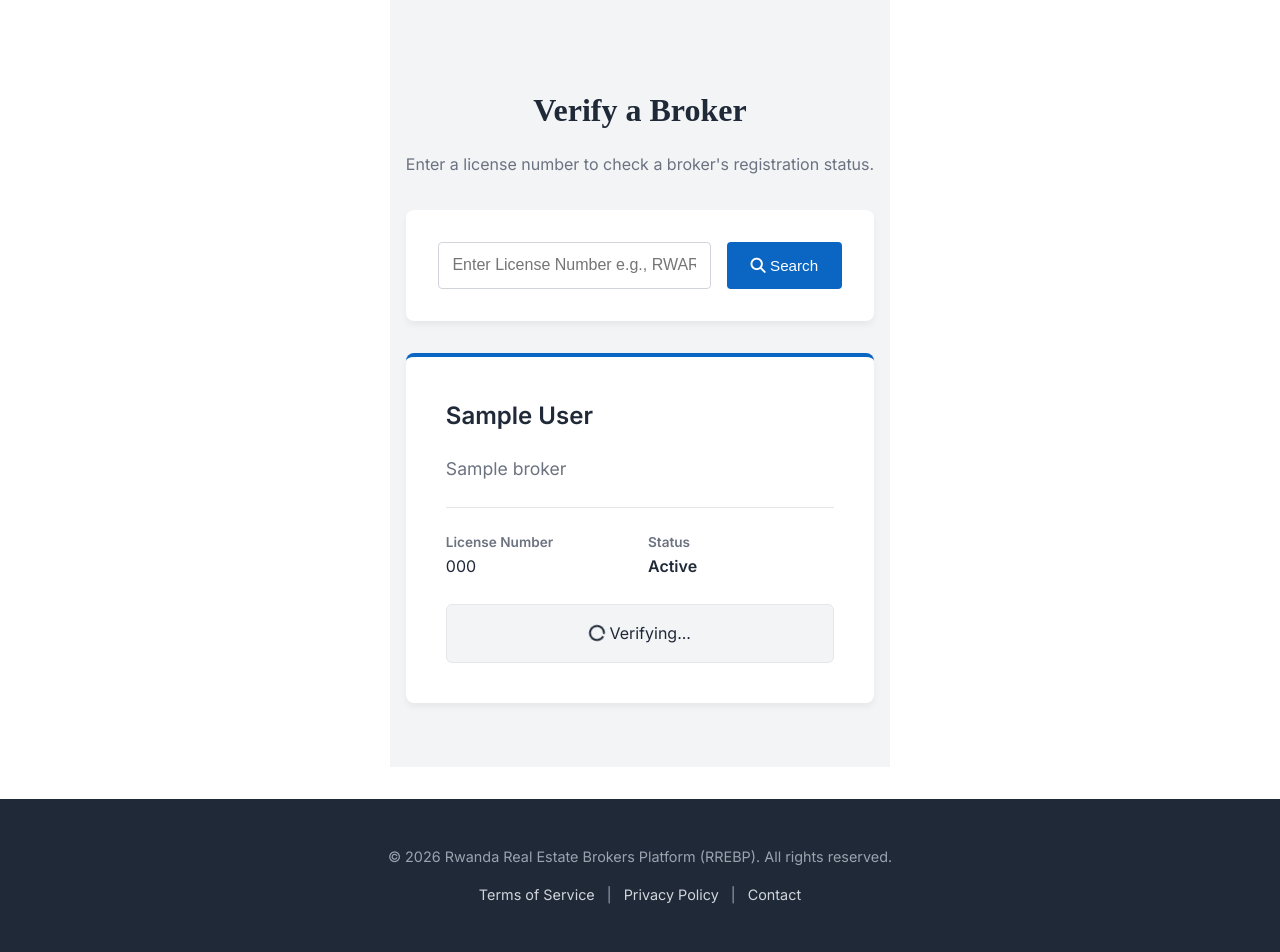
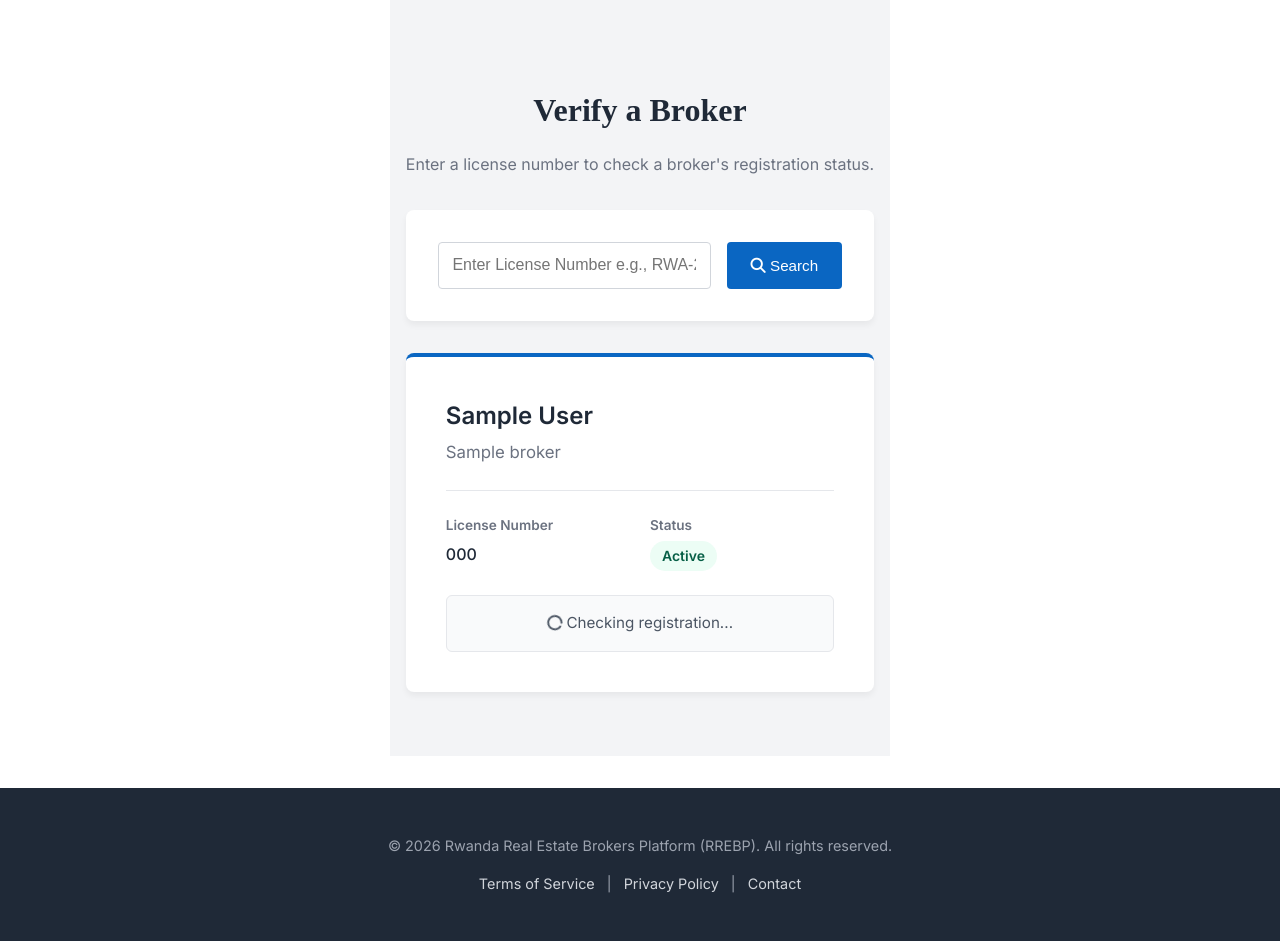
Before and after one commit to desparvis/rrebp, a Flask app: template templates/verify.html in a window 1280 px wide. Shown: the part 106-1058 px from the top of the page. Run offline with Flask 3, Linux system fonts and the light colour scheme; the template is opened without the code that fills it: values that come from a table or form of the project are taken from there, others are empty; tables that the repository leaves empty hold one stand-in row (values such as "Sample post"); some libraries are stand-ins or nearby versions; some web fonts are replaced.

Commit message:
verification status updates

```diff
--- a/templates/verify.html
+++ b/templates/verify.html
@@ -36,8 +36,46 @@
     .result-grid {
         display: grid;
         grid-template-columns: 1fr 1fr;
-        gap: 1rem;
+        gap: 1.25rem;
         margin-bottom: 1.5rem;
+    }
+
+    .result-grid:last-child {
+        margin-bottom: 0;
+    }
+
+    .status-pill {
+        display: inline-block;
+        margin-top: 0.25rem;
+        padding: 0.25rem 0.75rem;
+        border-radius: 9999px;
+        font-size: 0.875rem;
+        font-weight: 600;
+    }
+
+    .status-active {
+        background-color: #ECFDF5;
+        color: #065F46;
+    }
+
+    .status-suspended {
+        background-color: #FEF2F2;
+        color: #991B1B;
+    }
+
+    .status-pending {
+        background-color: #FFFBEB;
+        color: #92400E;
+    }
+
+    .verification-banner {
+        background-color: #F9FAFB;
+        padding: 0.95rem 1rem;
+        border-radius: 6px;
+        text-align: center;
+        border: 1px solid #E5E7EB;
+        font-size: 0.95rem;
+        transition: all 0.2s ease;
     }
 
     @media (max-width: 600px) {
@@ -59,7 +97,7 @@
         }
         .result-grid {
             grid-template-columns: 1fr;
-            gap: 0.75rem;
+            gap: 0.85rem;
         }
     }
 </style>
@@ -73,7 +111,7 @@
 
         <div class="verify-box">
             <form action="{{ url_for('landing.verify') }}" method="POST" class="search-form">
-                <input type="text" name="license_number" placeholder="Enter License Number e.g., RWAREB-2026-XXX"
+                <input type="text" name="license_number" placeholder="Enter License Number e.g., RWA-2026-XXXXXXXXXX"
                     required
                     style="flex: 1; padding: 0.85rem; border: 1px solid #D1D5DB; border-radius: 4px; font-size: 1rem;">
                 <button type="submit" class="btn-primary" style="padding: 0.85rem 1.5rem;">
@@ -83,39 +121,49 @@
         </div>
 
         {% if broker %}
+        {% set is_suspended = (broker.status | lower == 'suspended') %}
         <div class="result-box">
-            <h2 style="margin-top: 0; color: var(--text-dark);">{{ broker.full_name }}</h2>
-            <p style="color: var(--text-muted); font-size: 1.1rem; margin-top: 0;">{{ broker.professional_title }}</p>
+            <h2 style="margin-top: 0; margin-bottom: 0.25rem; color: var(--text-dark);">{{ broker.full_name }}</h2>
+            <p style="color: var(--text-muted); font-size: 1.05rem; margin-top: 0;">{{ broker.professional_title }}</p>
 
             <hr style="border: 0; border-top: 1px solid #E5E7EB; margin: 1.5rem 0;">
 
-            <div class="result-grid">
+            <div class="result-grid" {% if is_suspended %}style="margin-bottom: 0;"{% endif %}>
                 <div>
                     <strong style="display: block; color: var(--text-muted); font-size: 0.85rem;">License
                         Number</strong>
-                    <span style="color: var(--text-dark);">{{ broker.license_number }}</span>
+                    <span style="display: inline-block; margin-top: 0.3rem; color: var(--text-dark); font-weight: 500;">{{ broker.license_number }}</span>
                 </div>
                 <div>
                     <strong style="display: block; color: var(--text-muted); font-size: 0.85rem;">Status</strong>
-                    <span style="font-weight: 600; color: var(--text-dark);">{{ broker.status }}</span>
+                    <span id="broker-status-pill" class="status-pill {% if broker.status == 'Active' %}status-active{% elif is_suspended %}status-suspended{% else %}status-pending{% endif %}">
+                        {{ broker.status }}
+                    </span>
                 </div>
             </div>
 
-            <div id="blockchain-status"
-                style="background-color: #F3F4F6; padding: 1rem; border-radius: 6px; text-align: center; border: 1px solid #E5E7EB;">
-                <i class="fa-solid fa-circle-notch fa-spin"></i> Verifying...
+            {% if not is_suspended %}
+            <div id="blockchain-status" class="verification-banner">
+                <span style="color: #4B5563;"><i class="fa-solid fa-circle-notch fa-spin"></i> Checking registration...</span>
             </div>
+            {% endif %}
         </div>
 
+        {% if not is_suspended %}
         <script>
             async function verifyOnChain() {
                 const brokerHash = "{{ broker.verification_code }}";
                 const statusDiv = document.getElementById('blockchain-status');
+                const statusPill = document.getElementById('broker-status-pill');
+
+                function showPendingRegistration() {
+                    statusDiv.innerHTML = '<span style="color: #92400E; font-weight: 600;"><i class="fa-solid fa-clock"></i> Pending Registration</span>';
+                    statusDiv.style.backgroundColor = '#FFFBEB';
+                    statusDiv.style.borderColor = '#FCD34D';
+                }
 
                 if (!brokerHash || brokerHash === "None") {
-                    statusDiv.innerHTML = '<span style="color: #991B1B;"><i class="fa-solid fa-triangle-exclamation"></i> Not Verified</span>';
-                    statusDiv.style.backgroundColor = '#FEF2F2';
-                    statusDiv.style.borderColor = '#FCA5A5';
+                    showPendingRegistration();
                     return;
                 }
 
@@ -135,29 +183,32 @@
 
                     if (registeredAt !== "0") {
                         if (isActive) {
-                            statusDiv.innerHTML = '<span style="color: #065F46; font-weight: bold;"><i class="fa-solid fa-shield-check"></i> Verified</span>';
-                            statusDiv.style.backgroundColor = '#D1FAE5';
-                            statusDiv.style.borderColor = '#34D399';
+                            statusDiv.innerHTML = '<span style="color: #065F46; font-weight: 600;"><i class="fa-solid fa-circle-check"></i> Verified</span>';
+                            statusDiv.style.backgroundColor = '#ECFDF5';
+                            statusDiv.style.borderColor = '#6EE7B7';
                         } else {
-                            statusDiv.innerHTML = '<span style="color: #991B1B;"><i class="fa-solid fa-xmark"></i> Suspended</span>';
-                            statusDiv.style.backgroundColor = '#FEF2F2';
-                            statusDiv.style.borderColor = '#FCA5A5';
+                            statusDiv.style.display = 'none';
+                            if (statusPill) {
+                                statusPill.textContent = 'Suspended';
+                                statusPill.className = 'status-pill status-suspended';
+                            }
                         }
                     } else {
-                        statusDiv.innerHTML = '<span style="color: #991B1B;"><i class="fa-solid fa-xmark"></i> Not Verified</span>';
-                        statusDiv.style.backgroundColor = '#FEF2F2';
-                        statusDiv.style.borderColor = '#FCA5A5';
+                        showPendingRegistration();
                     }
 
                 } catch (error) {
                     console.error("Verification Error:", error);
-                    statusDiv.innerHTML = '<span style="color: #92400E;"><i class="fa-solid fa-wifi"></i> Could not complete verification check.</span>';
+                    statusDiv.innerHTML = '<span style="color: #6B7280;"><i class="fa-solid fa-circle-exclamation"></i> Status check temporarily unavailable</span>';
+                    statusDiv.style.backgroundColor = '#F9FAFB';
+                    statusDiv.style.borderColor = '#E5E7EB';
                 }
             }
 
             verifyOnChain();
         </script>
         {% endif %}
+        {% endif %}
 
     </div>
 </div>
```
